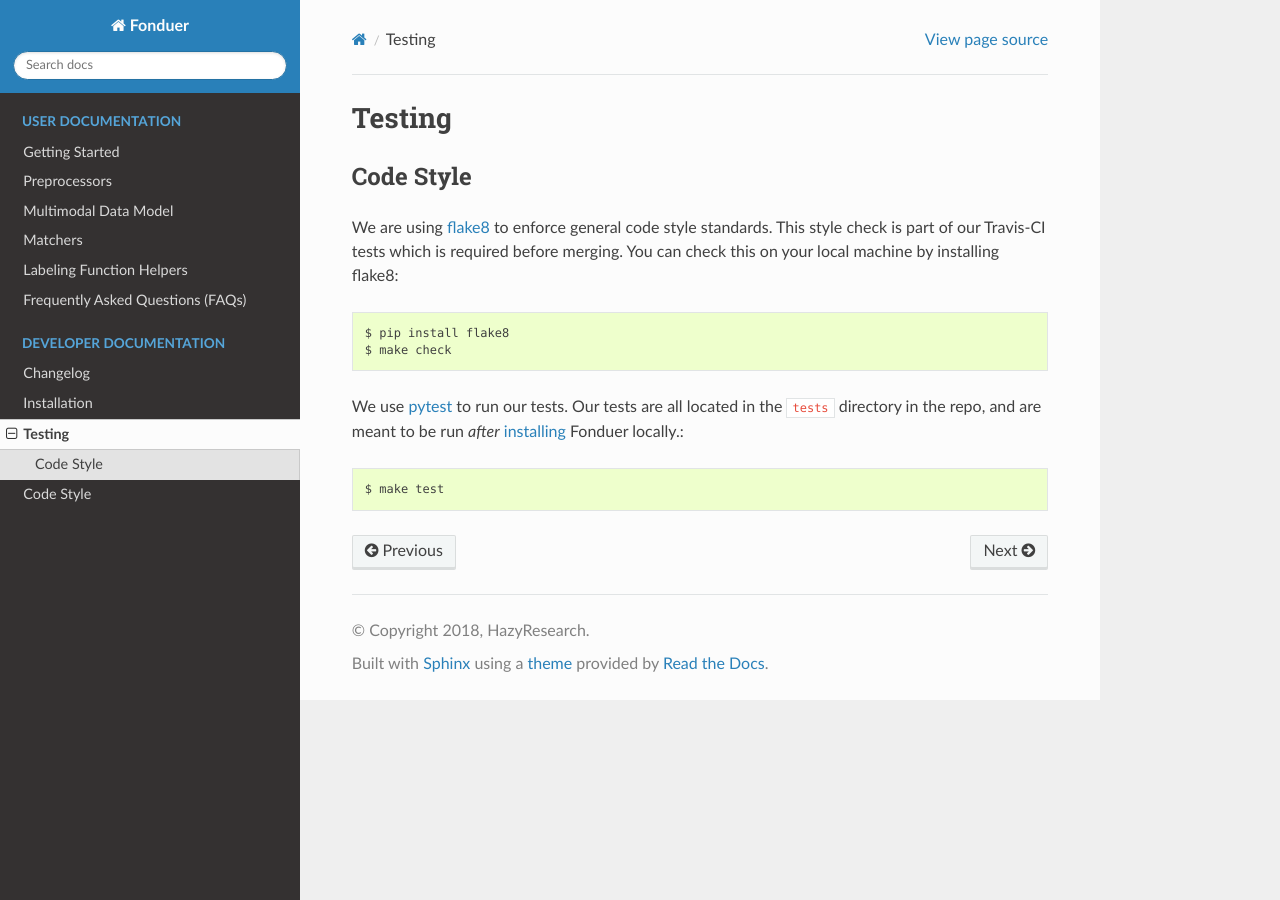
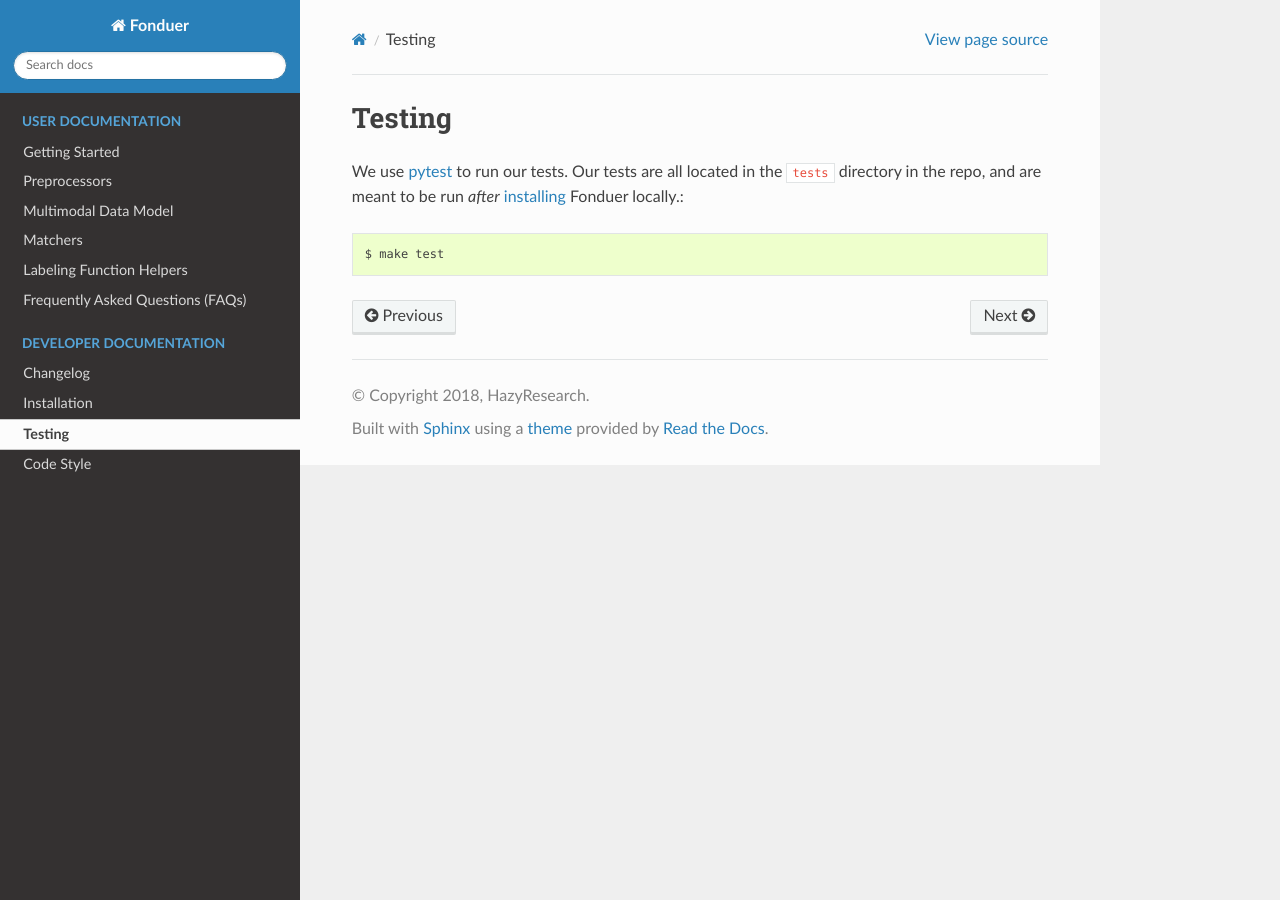
Before and after one commit to HazyResearch/fonduer, a Sphinx documentation site: the page built from docs/dev/tests.rst, in a window 1280 px wide. Built offline with Sphinx 7.4.7 and the Read the Docs theme 2.0.0, drawn with Linux system fonts in a browser that asks for light colours.

Commit message:
Update test docs

```diff
--- a/docs/dev/tests.rst
+++ b/docs/dev/tests.rst
@@ -1,15 +1,5 @@
 Testing
 =======
-
-Code Style
-----------
-
-We are using flake8_ to enforce general code style standards. This style check
-is part of our Travis-CI tests which is required before merging. You can check
-this on your local machine by installing flake8::
-
-    $ pip install flake8
-    $ make check
 
 We use pytest_ to run our tests. Our tests are all located in the ``tests``
 directory in the repo, and are meant to be run *after* installing_ Fonduer
@@ -17,6 +7,5 @@ locally.::
 
     $ make test
 
-.. _flake8: https://flake8.pycqa.org/en/latest/
 .. _pytest: https://docs.pytest.org/en/latest/
 .. _installing: install.html
```
